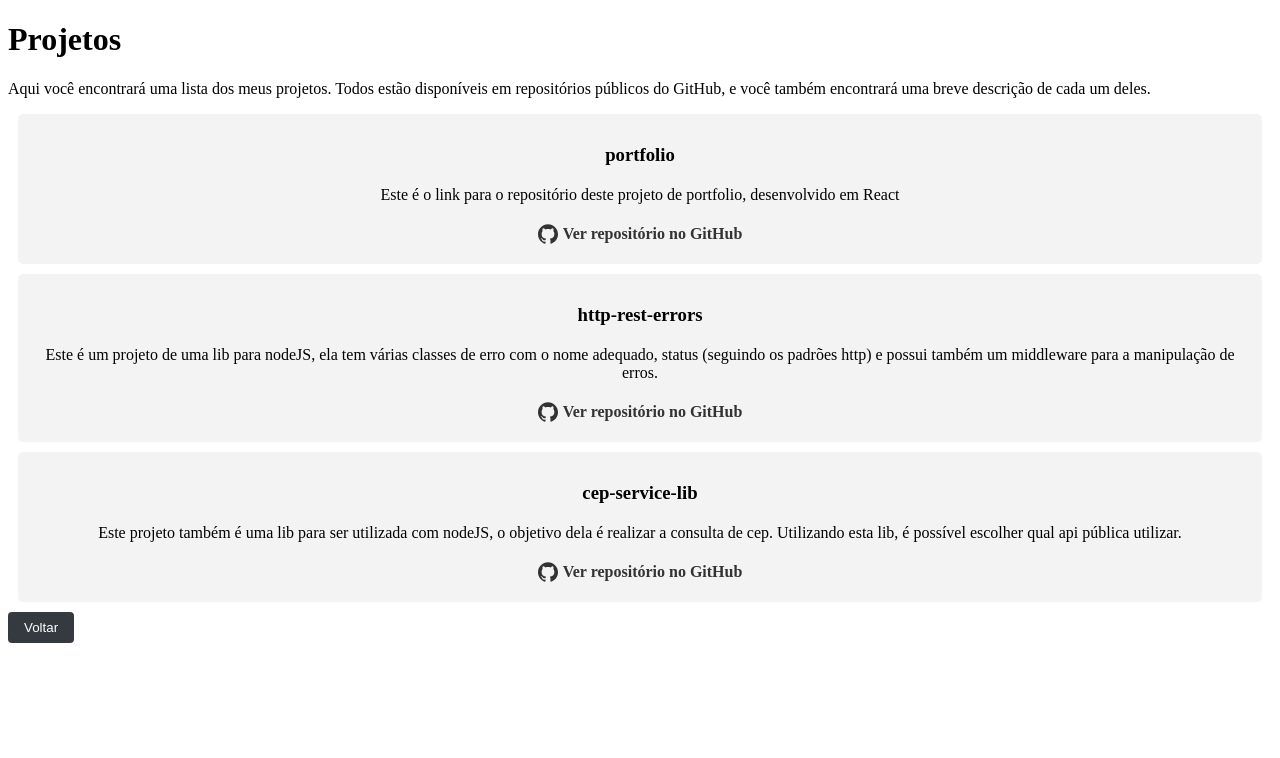
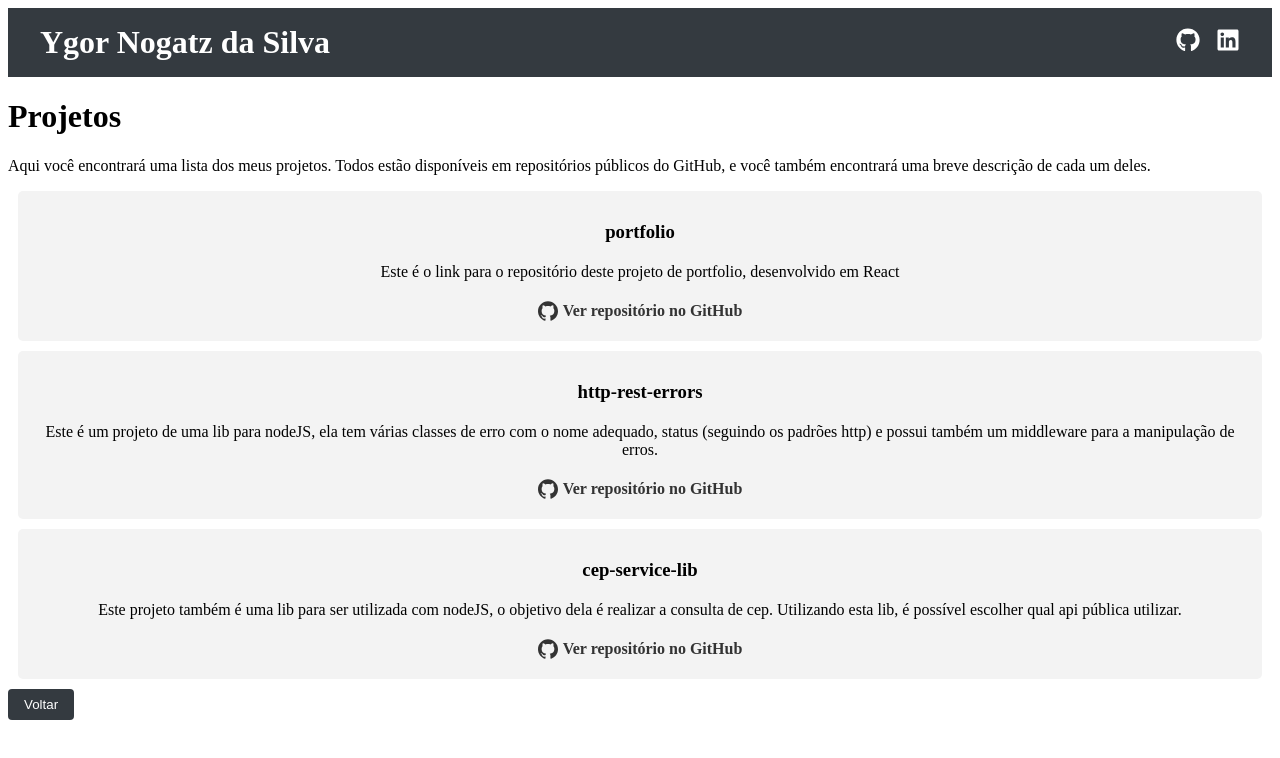
Before and after one commit to Ynogatz/portfolio, a Next.js app: page /projects in a window 1280 px wide. Shown: the top 758 px of the page. Built offline with nearby package versions, Linux system fonts and the light colour scheme.

Commit message:
feat: add header in projects page

```diff
--- a/pages/projects.tsx
+++ b/pages/projects.tsx
@@ -1,9 +1,16 @@
 import React from 'react';
 import ProjectsSection from '../components/projects-session';
+import Head from "next/head";
+import Header from "../components/header";
 
 const Projects = () => {
     return (
         <div>
+            <Head>
+                <title>Ygor Nogatz - Portfólio</title>
+            </Head>
+            <Header />
+
             <h1>Projetos</h1>
             <ProjectsSection />
         </div>
```
